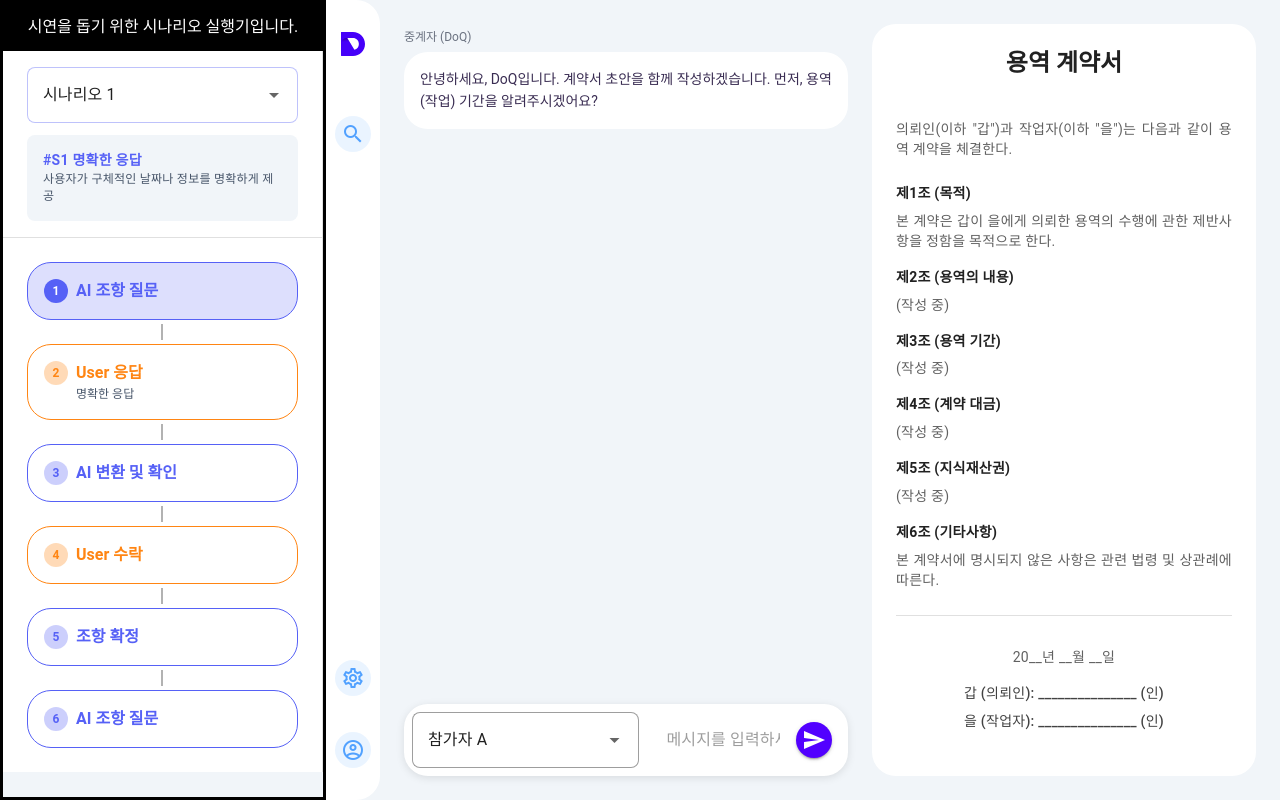
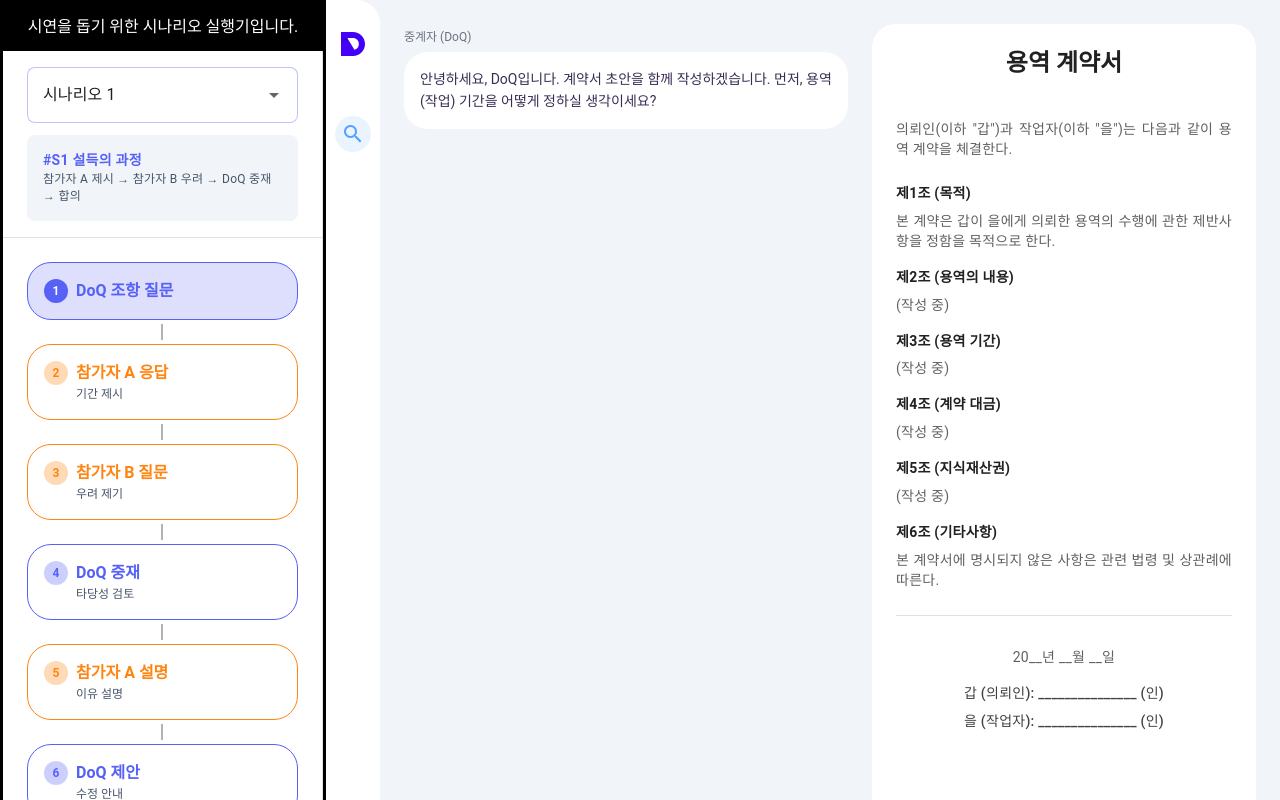
Before and after one commit to AT-Ankoko/doq-mocksite, a Vue app: page /#/home in a window 1280 px wide. Shown: the top 800 px of the page. Built offline with nearby package versions, Linux system fonts and the light colour scheme; a web font is replaced by a local one.

Commit message:
fix: 시나리오 수정

```diff
--- a/src/pages/Home.vue
+++ b/src/pages/Home.vue
@@ -112,82 +112,88 @@
 const selectedSender = ref(participants.value[0].id);
 
 const scenarios = ref([
-  // 시나리오 1
+  // 시나리오 1: 설득 과정
   {
     name: '시나리오 1',
-    title: '#S1 명확한 응답',
-    description: '사용자가 구체적인 날짜나 정보를 명확하게 제공',
+    title: '#S1 설득의 과정',
+    description: '참가자 A 제시 → 참가자 B 우려 → DoQ 중재 → 합의',
     steps: [
-      { id: 1, type: 'start', label: 'AI 조항 질문'},
-      { id: 2, type: 'user', label: 'User 응답', subtitle: '명확한 응답' },
-      { id: 3, type: 'ai', label: 'AI 변환 및 확인' },
-      { id: 4, type: 'user', label: 'User 수락' },
-      { id: 5, type: 'end', label: '조항 확정' },
-      { id: 6, type: 'start', label: 'AI 조항 질문' }
+      { id: 1, type: 'start', label: 'DoQ 조항 질문'},
+      { id: 2, type: 'user', label: '참가자 A 응답', subtitle: '기간 제시' },
+      { id: 3, type: 'user', label: '참가자 B 질문', subtitle: '우려 제기' },
+      { id: 4, type: 'ai', label: 'DoQ 중재', subtitle: '타당성 검토' },
+      { id: 5, type: 'user', label: '참가자 A 설명', subtitle: '이유 설명' },
+      { id: 6, type: 'ai', label: 'DoQ 제안', subtitle: '수정 안내' },
+      { id: 7, type: 'user', label: '참가자 B 동의', subtitle: '합의' },
+      { id: 8, type: 'end', label: '조항 확정' },
+      { id: 9, type: 'start', label: 'DoQ 다음 질문' }
     ],
     messages: [
-    { role: 'ai', content: '안녕하세요, DoQ입니다. 계약서 초안을 함께 작성하겠습니다. 먼저, 용역(작업) 기간을 알려주시겠어요?', stepId: 1 },
-  { role: 'participantA', content: '11월 1일부터 11월 14일까지로 진행하면 됩니다.', stepId: 2 },
-    { role: 'ai', content: '그럼 제3조(용역 기간)에 "2024년 11월 1일부터 2024년 11월 14일까지 (총 14일)"로 기재하겠습니다. 이 내용으로 확정할까요?', needsConfirm: true, stepId: 3 },
-  { role: 'participantB', content: '네, 저도 동의합니다.', stepId: 4 },
-    { role: 'ai', content: '확인했습니다. 용역 기간 조항을 확정했습니다.', confirmed: true, stepId: 5 },
-    { role: 'ai', content: '다음은 계약 대금 관련입니다. 대금을 어떻게 정하셨나요?', stepId: 6 }
+    { role: 'ai', content: '안녕하세요, DoQ입니다. 계약서 초안을 함께 작성하겠습니다. 먼저, 용역(작업) 기간을 어떻게 정하실 생각이세요?', stepId: 1 },
+  { role: 'participantA', content: '11월 1일부터 11월 14일까지, 총 14일 일정으로 진행하면 될 것 같습니다.', stepId: 2 },
+  { role: 'participantB', content: '잠깐, 11월 1일부터라는 게... 내일부터 바로 시작한다는 뜻인가요? 그건 좀 빠른 것 같은데요.', stepId: 3 },
+    { role: 'ai', content: '좋은 지적입니다. 보통 계약서 체결 후 준비 기간을 두는 것이 일반적입니다. 참가자 A님, 실제 작업 시작은 언제부터 예상하시나요?', stepId: 4 },
+  { role: 'participantA', content: '아, 제가 설명을 잘못 드렸네요. 계약 체결 후 3일의 준비 기간을 거쳐서 11월 4일부터 실제 작업을 시작할 계획입니다.', stepId: 5 },
+    { role: 'ai', content: '감사합니다. 그렇다면 제3조에 "실제 작업 착수일: 2024년 11월 4일, 종료일: 2024년 11월 17일 (총 14일)"로 기재하겠습니다. 이렇게 하면 양측 모두 명확하지 않을까요?', stepId: 6 },
+  { role: 'participantB', content: '네, 그렇게 하면 좋겠습니다. 준비 기간이 있으니까 더 안심이 됩니다.', stepId: 7 },
+    { role: 'ai', content: '감사합니다. 용역 기간 조항을 확정했습니다.', confirmed: true, stepId: 8 },
+    { role: 'ai', content: '다음은 계약 대금입니다. 대금 규모와 지급 방식은 어떻게 정하셨나요?', stepId: 9 }
     ],
-    // 조항 확정 시점(stepId)과 업데이트할 데이터
     contractUpdates: [
-      { stepId: 5, data: { period: '2024년 11월 1일부터 2024년 11월 14일까지 (총 14일)' } }
+      { stepId: 8, data: { period: '실제 작업 착수일: 2024년 11월 4일, 종료일: 2024년 11월 17일 (총 14일)' } }
     ]
   },
-  // 시나리오 2: 모호한 응답
+  // 시나리오 2: 협상 과정
   {
     name: '시나리오 2',
-    title: '#S2 모호한 응답',
-    description: '사용자가 모호한 답변을 하여 명확화 필요',
+    title: '#S2 협상의 흐름',
+    description: '모호한 응답 → 각 참가자 의견 → DoQ 설명 → 옵션 선택 → 확정',
     steps: [
-      { id: 1, type: 'start', label: 'AI 조항 질문'},
-      { id: 2, type: 'user', label: 'User 응답', subtitle: '모호한 응답' },
-      { id: 3, type: 'ai', label: 'AI 다지선다 제공', subtitle: '옵션 선택' },
-      { id: 4, type: 'user', label: 'User 옵션 선택', subtitle: '2번 선택' },
-      { id: 5, type: 'end', label: '조항 확정' },
-      { id: 6, type: 'start', label: 'AI 조항 질문'}
+      { id: 1, type: 'start', label: 'DoQ 조항 질문'},
+      { id: 2, type: 'user', label: '참가자 A 응답', subtitle: '모호한 응답' },
+      { id: 3, type: 'user', label: '참가자 B 의견', subtitle: '우려 표시' },
+      { id: 4, type: 'ai', label: 'DoQ 설명', subtitle: '각 방식 설명' },
+      { id: 5, type: 'user', label: '참가자 A 의견', subtitle: '입장 표현' },
+      { id: 6, type: 'user', label: '참가자 B 제안', subtitle: '절충안 제시' },
+      { id: 7, type: 'ai', label: 'DoQ 조정', subtitle: '결정 안내' },
+      { id: 8, type: 'user', label: '참가자 A 동의', subtitle: '합의' },
+      { id: 9, type: 'end', label: '조항 확정' },
+      { id: 10, type: 'start', label: 'DoQ 다음 질문' }
     ],
     messages: [
-    { role: 'ai', content: '안녕하세요, DoQ입니다. 계약서 초안 작성을 시작하겠습니다. 먼저, 용역(작업) 기간은 언제부터 시작하나요?', stepId: 1 },
-  { role: 'participantA', content: '다음 주 월요일부터 약 2주 정도 소요될 것 같습니다.', stepId: 2 },
-      {
-        role: 'ai',
-        content: '"2주"를 어떻게 계산할지 선택해 주세요. 아래 중 하나를 골라주세요.',
-        options: [
-          '계약 체결일(오늘)로부터 14일',
-          '작업 착수일(다음 주 월요일)로부터 14일',
-          '기타 (직접 입력)'
-        ],
-        stepId: 3
-      },
-  { role: 'participantB', content: '2번(작업 착수일부터 14일)으로 할게요.', stepId: 4 },
-      { role: 'ai', content: '알겠습니다. 제3조에 "작업 착수일(YYYY년 MM월 DD일)로부터 14일"로 명시하겠습니다. 해당 조항을 확정합니다.', confirmed: true, stepId: 5 },
-      { role: 'ai', content: '다음으로, 계약 \'대금\'은 얼마로 정하셨나요?', stepId: 6 }
+    { role: 'ai', content: '다음으로, 용역 기간의 계산 기준을 정하겠습니다. 언제부터 계산을 시작하시는 것이 좋을까요?', stepId: 1 },
+  { role: 'participantA', content: '계약이 서명되는 날부터 2주일... 아니면 실제 작업을 시작하는 날부터... 글쎄요, 둘 다 가능할 것 같기도 하고...', stepId: 2 },
+  { role: 'participantB', content: '음, 계약 체결일부터 바로 2주라고 하면, 우리는 준비하는 동안 기간이 줄어드는 것 아닌가요?', stepId: 3 },
+    { role: 'ai', content: '좋은 질문입니다. 두 가지 방식이 있습니다. ① "계약 체결일로부터 14일"은 계약 후 모든 기간을 포함하므로, 준비 시간이 필요하면 위험할 수 있습니다. ② "작업 착수일로부터 14일"은 실제 작업에 필요한 시간만 확보합니다.', stepId: 4 },
+  { role: 'participantA', content: '아, 그렇다면 ②번이 더 안전하겠네요. 혹시 도중에 문제가 생기면 기간이 부족할 수 있으니까요.', stepId: 5 },
+  { role: 'participantB', content: '맞습니다. 그래서 저는 착수일부터 14일 계산하는 것을 제안합니다. 그렇게 하면 양쪽 모두 안심할 수 있을 테니까요.', stepId: 6 },
+    { role: 'ai', content: '완벽한 합의입니다. 제3조에 "작업 착수일(2024년 11월 4일)로부터 14일(11월 17일 종료)"로 확정하겠습니다.', stepId: 7 },
+  { role: 'participantA', content: '네, 그렇게 진행해 주세요.', stepId: 8 },
+    { role: 'ai', content: '기간 관련 조항을 확정했습니다.', confirmed: true, stepId: 9 },
+    { role: 'ai', content: '이제 계약 대금에 대해 이야기해 보겠습니다. 대금 규모와 지급 방식은 어떻게 생각하시나요?', stepId: 10 }
     ],
     contractUpdates: [
-      { stepId: 5, data: { period: '작업 착수일(YYYY년 MM월 DD일)로부터 14일' } }
+      { stepId: 9, data: { period: '작업 착수일(2024년 11월 4일)로부터 14일(11월 17일 종료)' } }
     ]
   },
-  // 시나리오 3: 용어 질문
+  // 시나리오 3: 의견 충돌과 합의
   {
     name: '시나리오 3',
-    title: '#S3 질문',
-    description: '사용자가 용어나 개념에 대해 질문',
+    title: '#S3 의견 충돌 → 합의',
+    description: '저작권 귀속 관련 참가자 의견 충돌 → DoQ 설명 → 이해 → 합의',
     steps: [
-      { id: 1, type: 'start', label: 'AI 조항 질문' },
-      { id: 2, type: 'user', label: 'User 응답', subtitle: '키워드 질문' },
-      { id: 3, type: 'ai', label: 'AI 용어 설명' },
-      { id: 4, type: 'ai', label: 'AI 질문 재제시' },
-      { id: 5, type: 'user', label: 'User 옵션 선택', subtitle: '1번 선택' },
-      { id: 6, type: 'end', label: '조항 확정' },
-      { id: 7, type: 'start', label: 'AI 조항 질문' }
+      { id: 1, type: 'start', label: 'DoQ 조항 질문' },
+      { id: 2, type: 'user', label: '참가자 A 의견', subtitle: '작업자 중심' },
+      { id: 3, type: 'user', label: '참가자 B 반박', subtitle: '의뢰인 중심' },
+      { id: 4, type: 'ai', label: 'DoQ 설명', subtitle: '각 옵션 설명' },
+      { id: 5, type: 'user', label: '참가자 A 재검토', subtitle: '의견 변화' },
+      { id: 6, type: 'ai', label: 'DoQ 중재', subtitle: '합의 지점 찾기' },
+      { id: 7, type: 'user', label: '참가자 B 수락', subtitle: '최종 동의' },
+      { id: 8, type: 'end', label: '조항 확정' },
+      { id: 9, type: 'start', label: 'DoQ 완료 메시지' }
     ],
     messages: [
-    { role: 'ai', content: '이어서 지식재산권(저작권) 관련 조항을 정하겠습니다. 작업물의 저작권은 누구에게 귀속되도록 하시겠어요?', stepId: 1 },
+    { role: 'ai', content: '이제 마지막 조항입니다. 지식재산권(저작권) 관련 항목입니다. 완성된 작업물의 저작권은 어떻게 정하시겠어요?', stepId: 1 },
   { role: 'participantA', content: '"저작권 귀속"이 정확히 무슨 의미인가요?', stepId: 2 },
     { role: 'ai', content: '간단히 말하면, 완성된 산출물을 법적으로 소유하고 사용할 권리를 누가 가지는지 정하는 항목입니다. (예: 의뢰인 또는 작업자)', stepId: 3 },
       {
@@ -200,12 +206,17 @@
         ],
         stepId: 4
       },
-  { role: 'participantB', content: '네, 1번(의뢰인)으로 해주세요.', stepId: 5 },
-      { role: 'ai', content: '네. 모든 산출물의 지식재산권은 의뢰인(갑)에게 귀속된다고 명시했습니다. 조항을 확정합니다.', confirmed: true, stepId: 6 },
-      { role: 'ai', content: '다음으로...', stepId: 7 }
+  { role: 'participantA', content: '저는 작업자(우리)가 저작권을 가지는 게 맞다고 생각합니다. 우리가 창작한 결과물이니까요.', stepId: 2 },
+  { role: 'participantB', content: '잠깐, 의뢰인이 대금을 지불하는데 저작권까지 의뢰인이 가져야 하지 않을까요? 그래야 나중에 그 결과물을 자유롭게 쓸 수 있으니까요.', stepId: 3 },
+    { role: 'ai', content: '좋은 논의입니다. 간단히 설명하면: ① 작업자가 저작권을 가지면, 의뢰인이 작업물을 사용할 때 승인이 필요할 수 있습니다. ② 의뢰인이 저작권을 가지면, 대금 지불 후 자유롭게 사용 가능합니다. 보통 의뢰-수탁 계약에서는 ②번이 일반적입니다.', stepId: 4 },
+  { role: 'participantA', content: '아, 그렇군요. 그렇다면 의뢰인이 저작권을 가지는 것도 합리적이네요. 계속 쓸 수 있어야 하니까요.', stepId: 5 },
+    { role: 'ai', content: '좋습니다. 그렇다면 제5조에 "모든 산출물의 지식재산권은 의뢰인(갑)에게 귀속된다. 단, 사용 중 이슈 발생 시 작업자(을)에게 협의 요청이 가능하다"로 명시하겠습니다. 이렇게 하면 어떨까요?', stepId: 6 },
+  { role: 'participantB', content: '네, 아주 좋습니다. 이제 명확해졌어요.', stepId: 7 },
+    { role: 'ai', content: '감사합니다. 지식재산권 관련 조항을 확정했습니다. 모든 주요 항목이 완료되었습니다!', confirmed: true, stepId: 8 },
+    { role: 'ai', content: '계약서 초안이 완성되었습니다. 작성된 모든 내용을 검토해 주시고 필요한 부분이 있으면 말씀해 주세요.', stepId: 9 }
     ],
     contractUpdates: [
-      { stepId: 6, data: { copyright: '모든 산출물의 지식재산권은 \'의뢰인(갑)\'에게 귀속됨' } }
+      { stepId: 8, data: { copyright: '모든 산출물의 지식재산권은 의뢰인(갑)에게 귀속됨. 단, 사용 중 이슈 발생 시 작업자(을)에게 협의 요청 가능' } }
     ]
   }
 ]);
```
